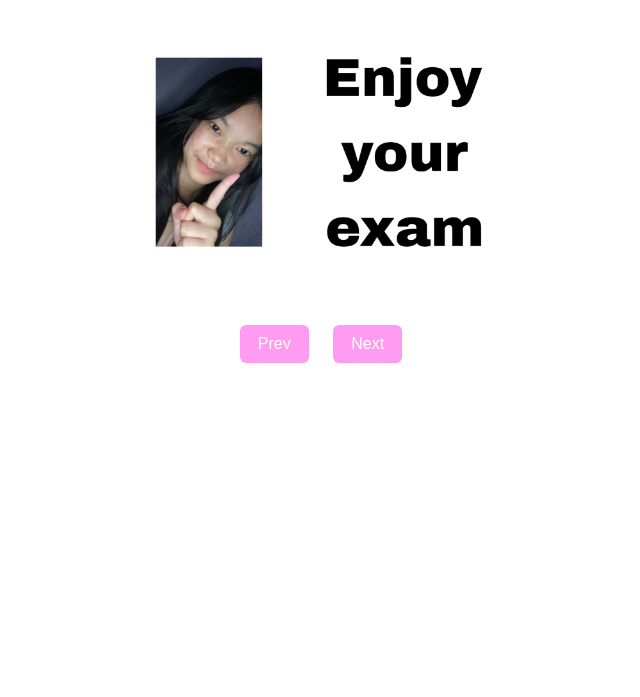
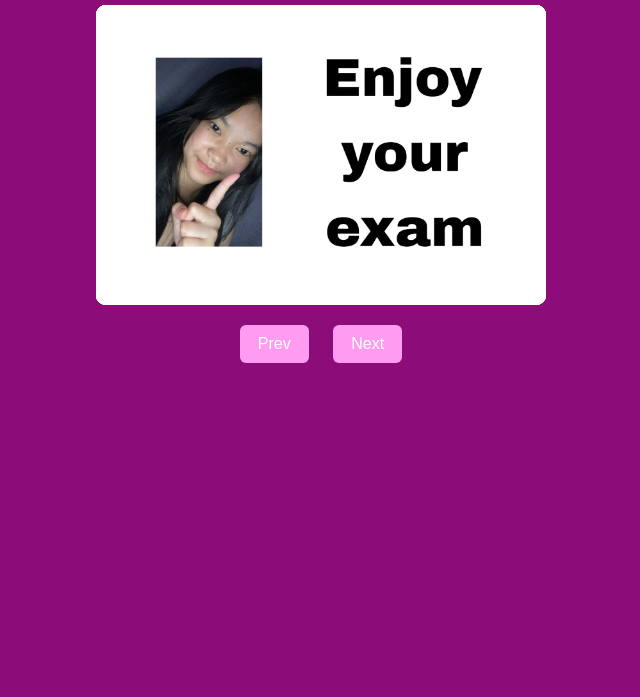
Before and after one commit to azzamnizarrr/pasmathh, a plain HTML site: page index.html in a window 1280 px wide. Shown: the part 103-800 px from the top of the page, without its empty margins (319-959 px from the left). Drawn offline with Linux system fonts and the light colour scheme.

Commit message:
Update index.html

```diff
--- a/index.html
+++ b/index.html
@@ -7,7 +7,7 @@
 
 <style>
 body {
-    background: #FFFFFF;
+    background: #8C0D79;
     display: flex;
     flex-direction: column;
     align-items: center;
```
